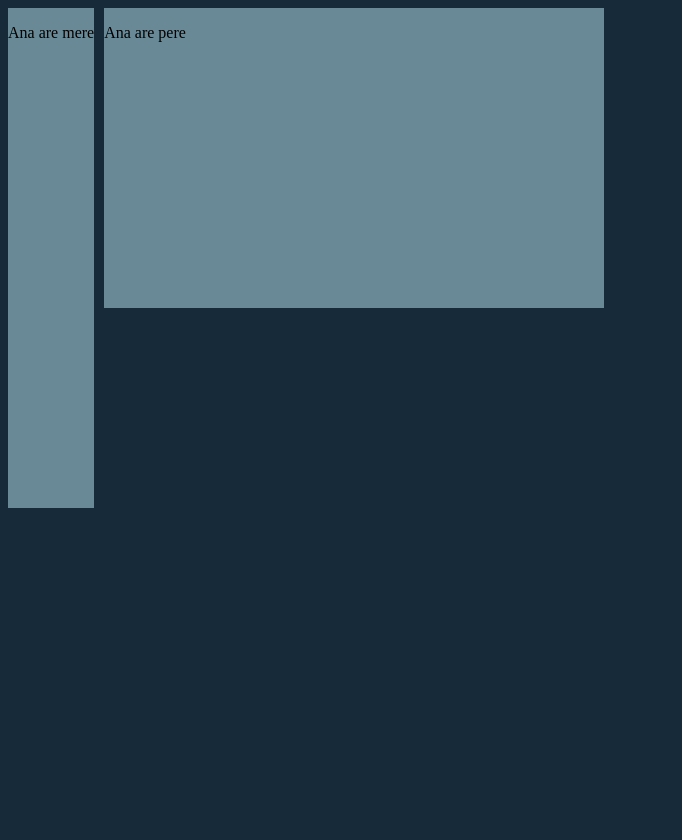
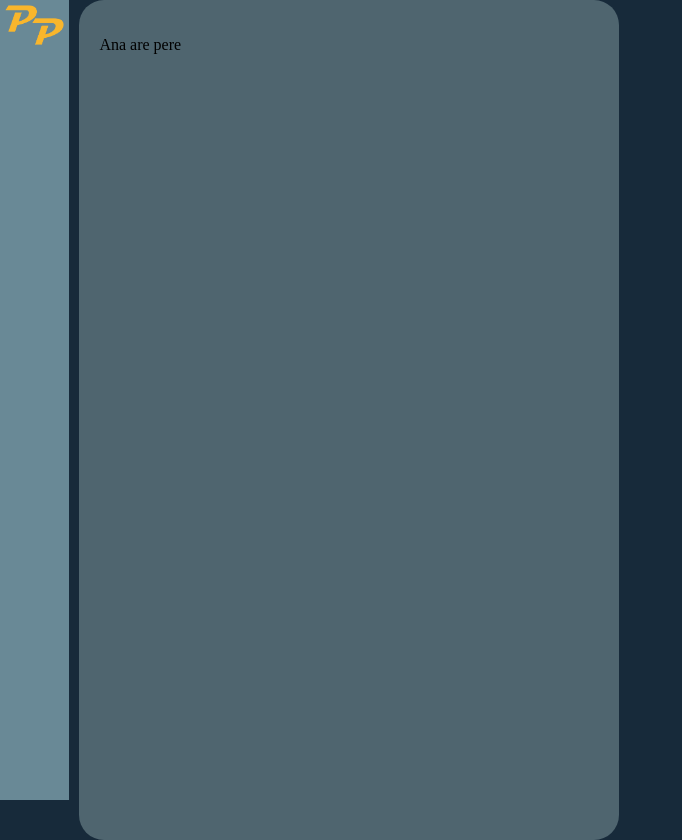
Before and after one commit to DxxxAce/Picture-Point, a PHP site: page /html/settings.html in a window 1280 px wide. Shown: the whole page, without its empty margins (0-682 px from the left). Before the commit the page ends 508 px from the top, so only its background shows below. Run offline with PHP 8.4, Linux system fonts and the light colour scheme.

Commit message:
settings

```diff
--- a/css/settings.css
+++ b/css/settings.css
@@ -1,20 +1,30 @@
+html,
 body {
+  margin: 0px;
+  height: 100%;
   background-color: #172a3a;
 }
-.main {
+#main {
+  background-color: #4f656f;
+  text-align: justify;
+  height: 100%;
+  width: 500px;
+  border-radius: 25px;
+  padding: 20px;
+}
+#menu {
   background-color: #698996;
   text-align: justify;
-  height: 300px;
-  width: 500px;
-}
-.menu {
-  background-color: #698996;
-  text-align: justify;
-  height: 500px;
+  height: 100%;
   width: auto;
 }
-.container {
+img {
+  height: 50px;
+  weight: 50px;
+}
+#container {
   display: flex;
   flex-direction: row;
   column-gap: 10px;
+  height: 100%;
 }
--- a/html/settings.html
+++ b/html/settings.html
@@ -4,11 +4,11 @@
     <link rel="stylesheet" href="../css/settings.css" />
   </head>
   <body>
-    <div class="container">
-      <div class="menu">
-        <p>Ana are mere</p>
+    <div id="container">
+      <div id="menu">
+        <a href=""><img src="../media/Logos/final/pptext.png" /></a>
       </div>
-      <div class="main">
+      <div id="main">
         <p>Ana are pere</p>
       </div>
     </div>
```
